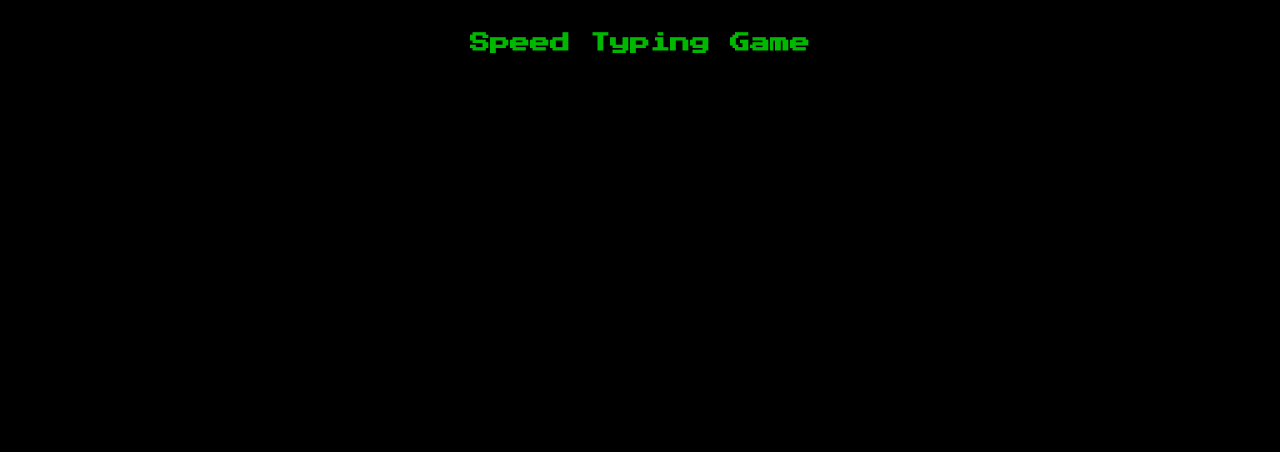
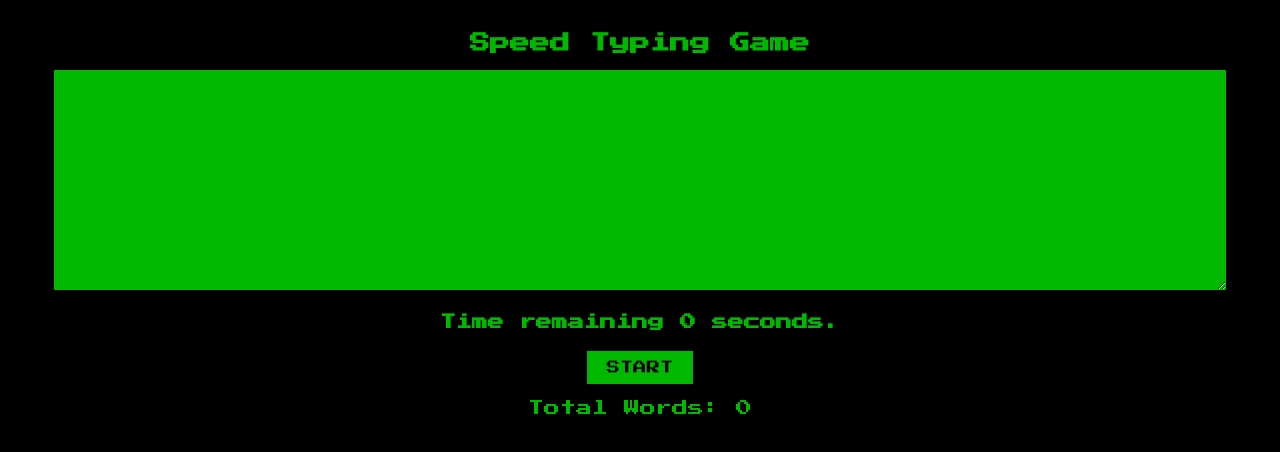
Before and after one commit to laurenclark/speed-typing-game, a React (Create React App) app: page / in a window 1280 px wide. Shown: the top 452 px of the page. Built offline with nearby package versions, Linux system fonts and the light colour scheme.

Commit message:
Add UI and HTML elements

```diff
--- a/src/App.js
+++ b/src/App.js
@@ -1,16 +1,28 @@
-import React from 'react';
-import './App.css';
-
-/*--------------------------------------------------------------
-## UI - TODO
---------------------------------------------------------------*/
-// User should see a textarea box to type in
-// User should see a h4 element displaying the remaining time
-// User should see a button to be able to click on and start the game
-// User should see a display of the word count
+import React, { useState } from 'react';
+import './styles/App.css';
 
 function App() {
-    return <h1>Speed Typing Game</h1>;
+    const [time, setTime] = useState(0);
+    const [userText, setUserText] = useState('');
+    const [wordCount, setWordCount] = useState(0);
+
+    function handleChange() {}
+
+    function handleStart() {}
+
+    return (
+        <main>
+            <h1>Speed Typing Game</h1>
+            <textarea
+                name="userText"
+                cols="30"
+                rows="10"
+                onChange={handleChange}></textarea>
+            <h4>Time remaining {time} seconds.</h4>
+            <button onClick={handleStart}>Start</button>
+            <p>Total Words: {wordCount}</p>
+        </main>
+    );
 }
 
 export default App;
--- a/src/App.css
+++ b/src/styles/App.css
@@ -1,7 +1,7 @@
 @font-face {
     font-family: 'Press Start 2P';
     src: local('Rajdhani'),
-        url(./fonts/PressStart2P-Regular.ttf) format('truetype');
+        url(../fonts/PressStart2P-Regular.ttf) format('truetype');
 }
 
 html,
```
